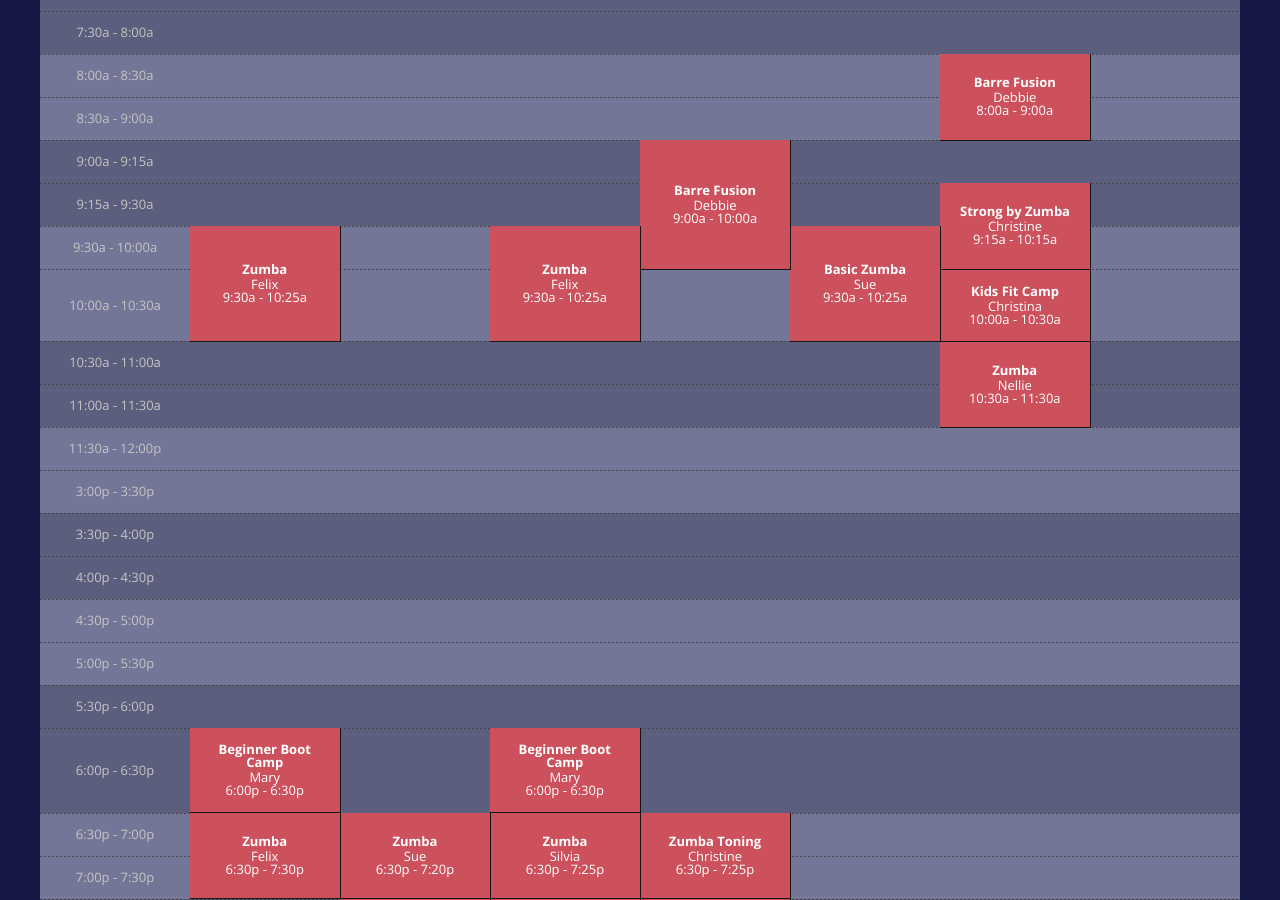
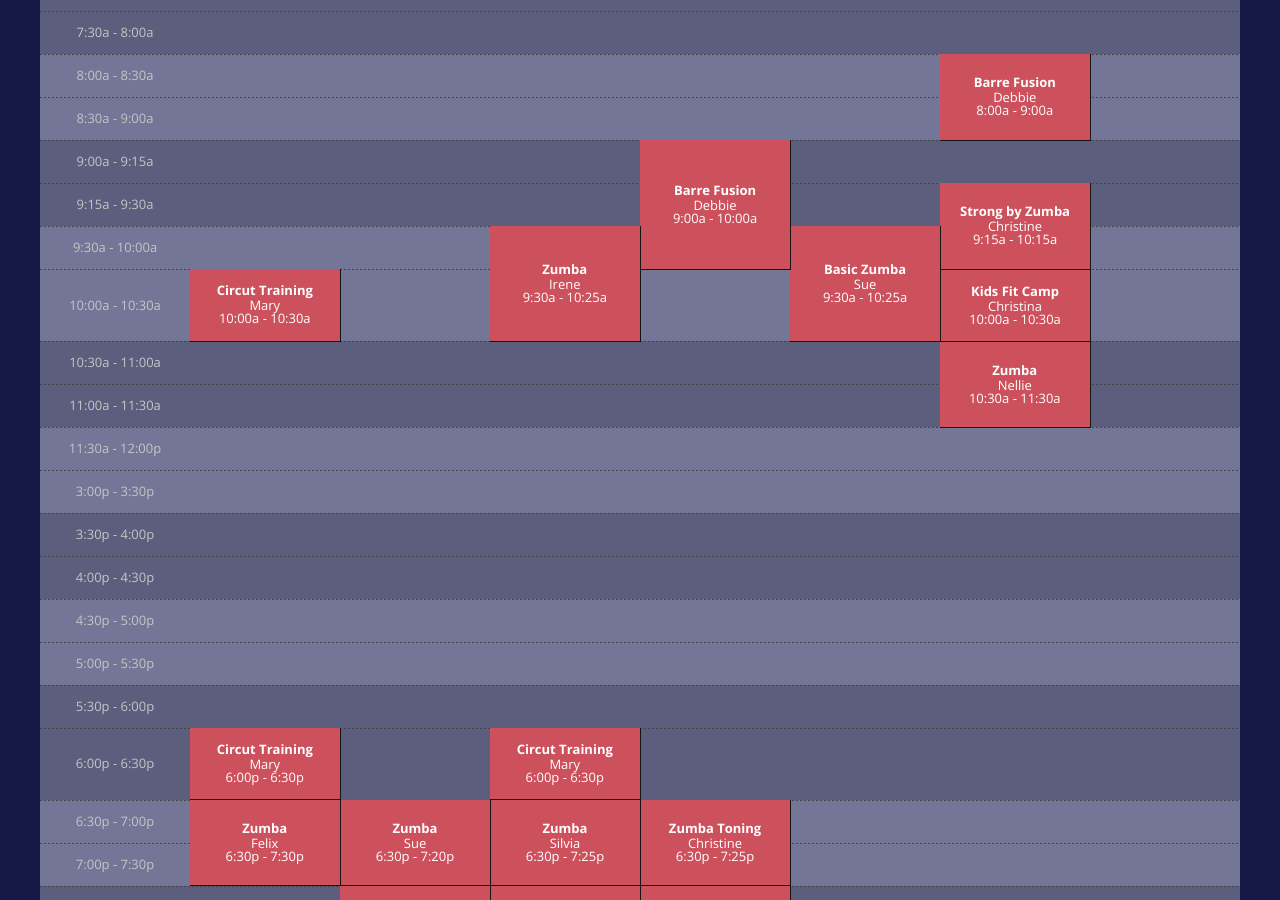
Before and after one commit to rwstone/shapeitup, a Jekyll site: the page built from schedule/index.md, in a window 1280 px wide and 900 px high, scrolled down 357 px. Built offline with Jekyll 4.4.1, drawn with Linux system fonts in a browser that asks for light colours; some web fonts are replaced.

Commit message:
Updated Index

```diff
--- a/schedule/index.md
+++ b/schedule/index.md
@@ -1,14 +1,14 @@
 ---
 title: Group Fitness Schedule
-date: 2017-01-02 13:01:00 -05:00
+date: 2017-03-03 13:01:00 -05:00
 sessions:
-- class: Zumba
-  instructor: Felix
+- class: Circut Training
+  instructor: Mary
   day: Monday
-  start_time: 9:30a
-  end_time: 10:25a
-  length: 2
-- class: Beginner Boot Camp
+  start_time: 10:00a
+  end_time: 10:30a
+  length: 1
+- class: Circut Training
   instructor: Mary
   day: Monday
   start_time: 6:00p
@@ -33,12 +33,12 @@ sessions:
   end_time: 8:30p
   length: 2
 - class: Zumba
-  instructor: Felix
+  instructor: Irene
   day: Wednesday
   start_time: 9:30a
   end_time: 10:25a
   length: 2
-- class: Beginner Boot Camp
+- class: Circut Training
   instructor: Mary
   day: Wednesday
   start_time: 6:00p
```
